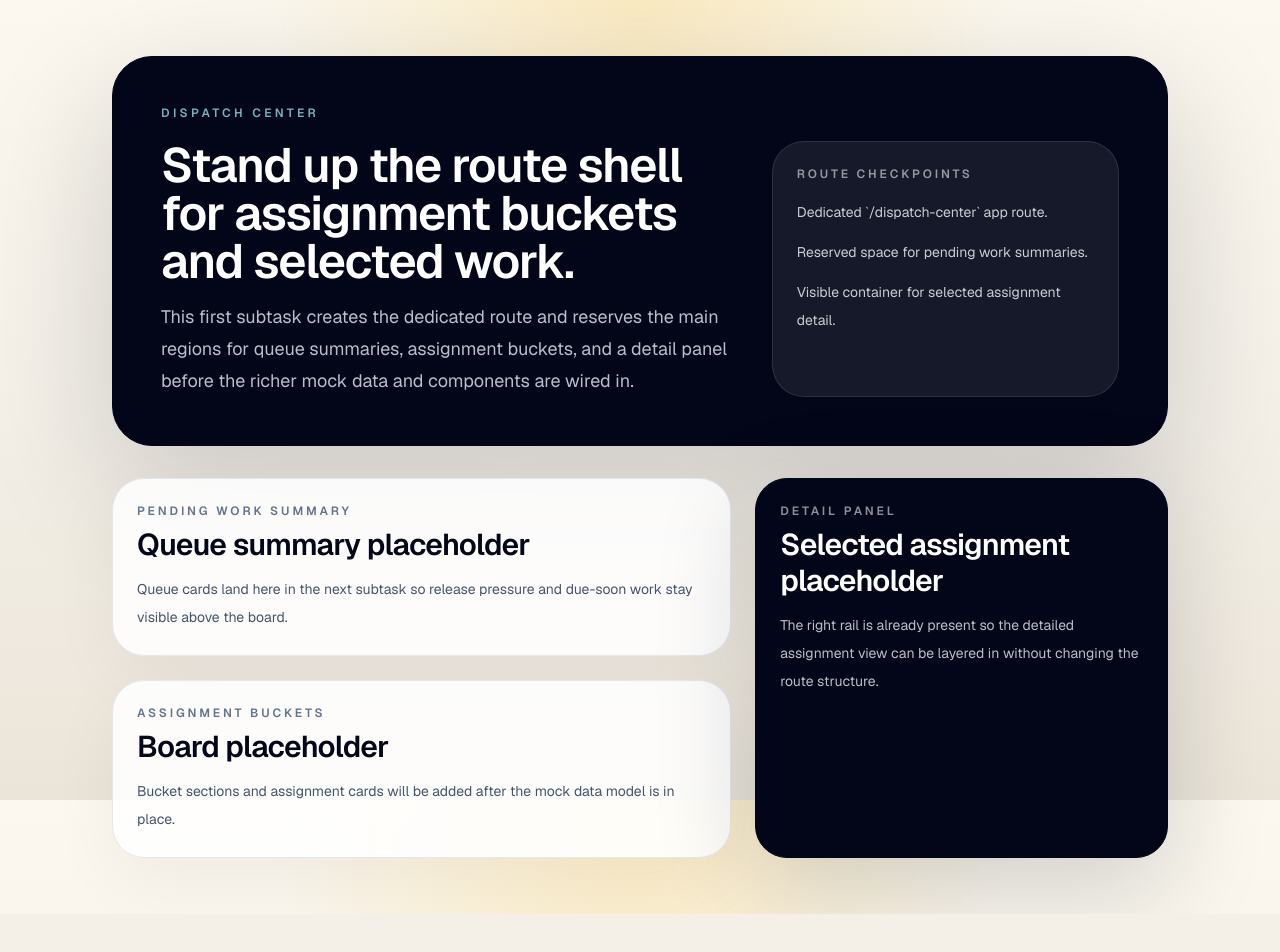
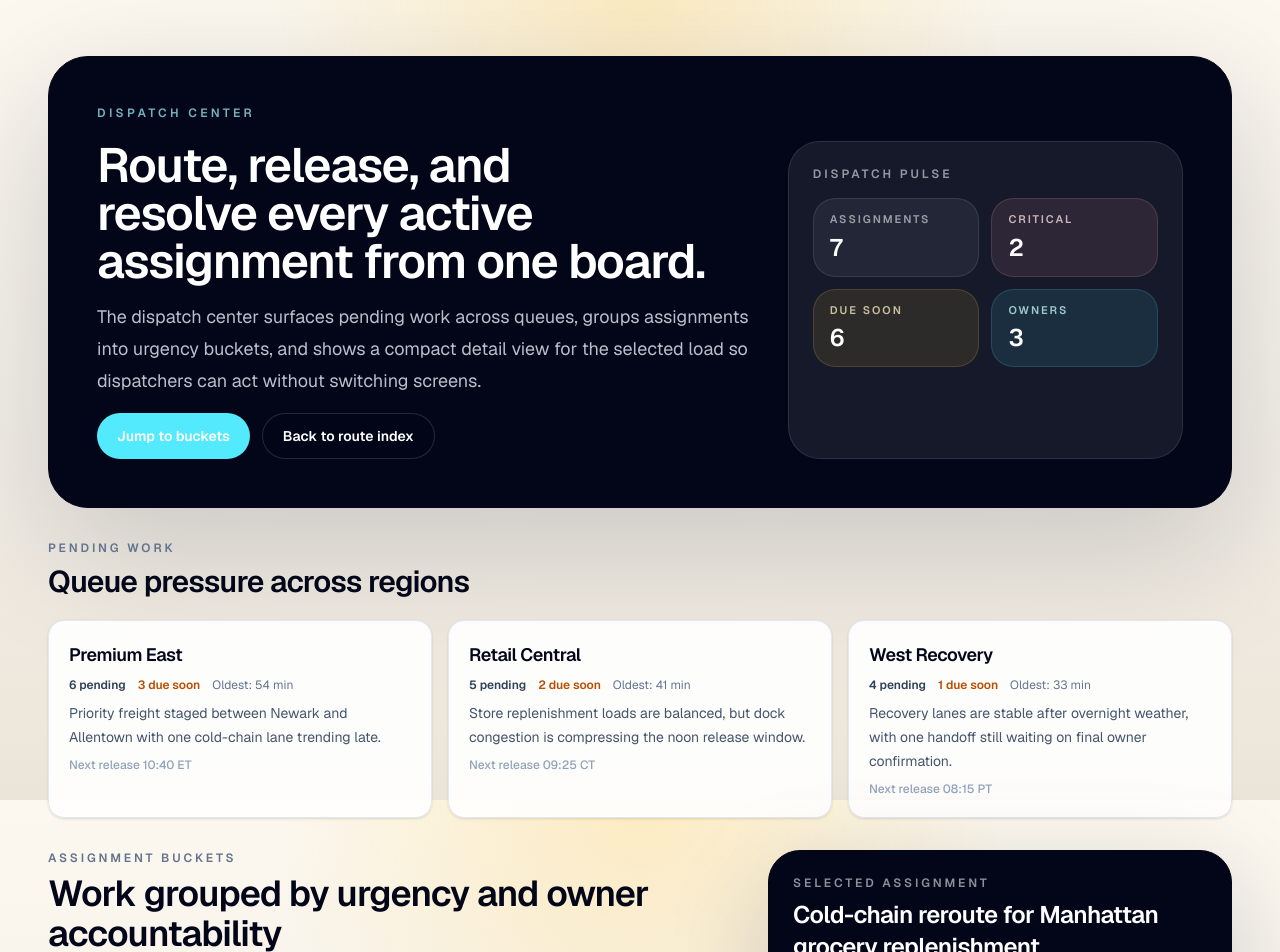
Before and after one commit to iamasx/api-test, a Next.js app: page /dispatch-center in a window 1280 px wide. Shown: the top 952 px of the page. Before the commit the page ends 914 px from the top, so only its background shows below. Built offline with nearby package versions, Linux system fonts and the light colour scheme.

Commit message:
feat: assemble dispatch center route with buckets, queues, and detail
Wire bucket sections, queue summaries, metrics pulse, and the detail
panel into one coherent dispatch center page layout.

Co-Authored-By: Claude Opus 4.6 (1M context) <noreply@anthropic.com>

```diff
--- a/src/app/dispatch-center/page.tsx
+++ b/src/app/dispatch-center/page.tsx
@@ -1,14 +1,40 @@
 import type { Metadata } from "next";
+import Link from "next/link";
+
+import { DispatchBucketSection } from "./_components/dispatch-bucket-section";
+import { DispatchDetailPanel } from "./_components/dispatch-detail-panel";
+import {
+  dispatchAssignments,
+  dispatchBuckets,
+  dispatchOwners,
+  dispatchQueues,
+  getDispatchBucketViews,
+  getDispatchMetrics,
+} from "./_lib/dispatch-data";
 
 export const metadata: Metadata = {
   title: "Dispatch Center",
   description:
-    "Initial route shell for the dispatch center operational workspace.",
+    "Operational dispatch center with assignment buckets, pending counts, and assignment detail.",
 };
 
 export default function DispatchCenterPage() {
+  const metrics = getDispatchMetrics(
+    dispatchAssignments,
+    dispatchQueues,
+    dispatchOwners,
+  );
+  const bucketViews = getDispatchBucketViews(
+    dispatchBuckets,
+    dispatchAssignments,
+    dispatchOwners,
+    dispatchQueues,
+  );
+  const featuredAssignment = bucketViews[0]?.assignments[0] ?? null;
+
   return (
-    <main className="mx-auto flex w-full max-w-6xl flex-col gap-8 px-6 py-10 sm:px-10 lg:px-12 lg:py-14">
+    <main className="mx-auto flex w-full max-w-7xl flex-col gap-8 px-6 py-10 sm:px-10 lg:px-12 lg:py-14">
+      {/* Hero header */}
       <section className="overflow-hidden rounded-[2.5rem] border border-slate-950 bg-slate-950 px-6 py-8 text-white shadow-[0_40px_130px_rgba(15,23,42,0.18)] sm:px-10 sm:py-10 lg:px-12 lg:py-12">
         <p className="text-xs font-semibold uppercase tracking-[0.28em] text-cyan-200/72">
           Dispatch Center
@@ -16,78 +42,133 @@ export default function DispatchCenterPage() {
         <div className="mt-5 grid gap-8 lg:grid-cols-[minmax(0,1.25fr)_minmax(260px,0.75fr)]">
           <div className="space-y-4">
             <h1 className="max-w-4xl text-4xl font-semibold tracking-tight text-balance sm:text-5xl">
-              Stand up the route shell for assignment buckets and selected work.
+              Route, release, and resolve every active assignment from one board.
             </h1>
             <p className="max-w-3xl text-base leading-8 text-slate-200/82 sm:text-lg">
-              This first subtask creates the dedicated route and reserves the
-              main regions for queue summaries, assignment buckets, and a detail
-              panel before the richer mock data and components are wired in.
+              The dispatch center surfaces pending work across queues, groups
+              assignments into urgency buckets, and shows a compact detail view
+              for the selected load so dispatchers can act without switching
+              screens.
             </p>
+            <div className="flex flex-col gap-3 sm:flex-row">
+              <a
+                href="#dispatch-buckets"
+                className="inline-flex items-center justify-center rounded-full bg-cyan-300 px-5 py-3 text-sm font-semibold text-slate-950 transition hover:bg-cyan-200"
+              >
+                Jump to buckets
+              </a>
+              <Link
+                href="/"
+                className="inline-flex items-center justify-center rounded-full border border-white/14 bg-slate-950/30 px-5 py-3 text-sm font-semibold text-slate-100 transition hover:border-white/30 hover:bg-slate-900/60"
+              >
+                Back to route index
+              </Link>
+            </div>
           </div>
 
           <div className="rounded-[2rem] border border-white/10 bg-white/8 p-6">
             <p className="text-xs font-semibold uppercase tracking-[0.24em] text-white/55">
-              Route checkpoints
+              Dispatch pulse
             </p>
-            <ul className="mt-4 space-y-3 text-sm leading-7 text-white/78">
-              <li>Dedicated `/dispatch-center` app route.</li>
-              <li>Reserved space for pending work summaries.</li>
-              <li>Visible container for selected assignment detail.</li>
-            </ul>
+            <div className="mt-4 grid grid-cols-2 gap-3">
+              <div className="rounded-[1.4rem] border border-white/10 bg-white/6 px-4 py-3">
+                <p className="text-[11px] font-semibold uppercase tracking-[0.18em] text-white/55">
+                  Assignments
+                </p>
+                <p className="mt-1 text-2xl font-semibold">{metrics.totalAssignments}</p>
+              </div>
+              <div className="rounded-[1.4rem] border border-rose-300/16 bg-rose-300/10 px-4 py-3">
+                <p className="text-[11px] font-semibold uppercase tracking-[0.18em] text-rose-100/75">
+                  Critical
+                </p>
+                <p className="mt-1 text-2xl font-semibold">{metrics.criticalCount}</p>
+              </div>
+              <div className="rounded-[1.4rem] border border-amber-300/16 bg-amber-300/10 px-4 py-3">
+                <p className="text-[11px] font-semibold uppercase tracking-[0.18em] text-amber-100/75">
+                  Due soon
+                </p>
+                <p className="mt-1 text-2xl font-semibold">{metrics.dueSoonCount}</p>
+              </div>
+              <div className="rounded-[1.4rem] border border-cyan-300/16 bg-cyan-300/10 px-4 py-3">
+                <p className="text-[11px] font-semibold uppercase tracking-[0.18em] text-cyan-100/75">
+                  Owners
+                </p>
+                <p className="mt-1 text-2xl font-semibold">{metrics.ownerCount}</p>
+              </div>
+            </div>
           </div>
         </div>
       </section>
 
+      {/* Queue summaries */}
+      <section aria-label="Queue summaries">
+        <div className="space-y-2">
+          <p className="text-xs font-semibold uppercase tracking-[0.24em] text-slate-500">
+            Pending work
+          </p>
+          <h2 className="text-3xl font-semibold tracking-tight text-slate-950">
+            Queue pressure across regions
+          </h2>
+        </div>
+        <div className="mt-5 grid gap-4 sm:grid-cols-2 lg:grid-cols-3" role="list" aria-label="Queues">
+          {dispatchQueues.map((queue) => (
+            <article
+              key={queue.id}
+              role="listitem"
+              className="rounded-2xl border border-slate-200 bg-white/90 p-5 shadow-sm"
+            >
+              <p className="text-lg font-semibold tracking-tight text-slate-950">
+                {queue.name}
+              </p>
+              <div className="mt-2 flex flex-wrap gap-3 text-xs">
+                <span className="font-semibold text-slate-700">
+                  {queue.pendingCount} pending
+                </span>
+                <span className="font-semibold text-amber-700">
+                  {queue.dueSoon} due soon
+                </span>
+                <span className="text-slate-500">
+                  Oldest: {queue.oldestAge}
+                </span>
+              </div>
+              <p className="mt-2 text-sm leading-6 text-slate-600">
+                {queue.summary}
+              </p>
+              <p className="mt-2 text-xs font-medium text-slate-400">
+                {queue.releaseWindow}
+              </p>
+            </article>
+          ))}
+        </div>
+      </section>
+
+      {/* Buckets + detail */}
       <section
-        aria-labelledby="dispatch-center-shell-zones"
-        className="grid gap-6 xl:grid-cols-[minmax(0,1.2fr)_minmax(320px,0.8fr)]"
+        id="dispatch-buckets"
+        className="grid gap-6 xl:grid-cols-[minmax(0,1.2fr)_minmax(340px,0.8fr)] xl:items-start"
       >
-        <div className="space-y-6">
-          <div className="rounded-[2rem] border border-slate-200 bg-white/88 p-6 shadow-[0_20px_70px_rgba(15,23,42,0.05)]">
+        <div className="space-y-8">
+          <div className="space-y-2">
             <p className="text-xs font-semibold uppercase tracking-[0.24em] text-slate-500">
-              Pending work summary
+              Assignment buckets
             </p>
-            <h2
-              id="dispatch-center-shell-zones"
-              className="mt-2 text-3xl font-semibold tracking-tight text-slate-950"
-            >
-              Queue summary placeholder
+            <h2 className="text-3xl font-semibold tracking-tight text-slate-950 sm:text-4xl">
+              Work grouped by urgency and owner accountability
             </h2>
-            <p className="mt-3 text-sm leading-7 text-slate-600">
-              Queue cards land here in the next subtask so release pressure and
-              due-soon work stay visible above the board.
+            <p className="max-w-2xl text-sm leading-7 text-slate-600">
+              Each bucket collects assignments at a similar urgency level so
+              dispatchers can sweep one tier before moving to the next.
             </p>
           </div>
 
-          <div className="rounded-[2rem] border border-slate-200 bg-white/88 p-6 shadow-[0_20px_70px_rgba(15,23,42,0.05)]">
-            <p className="text-xs font-semibold uppercase tracking-[0.24em] text-slate-500">
-              Assignment buckets
-            </p>
-            <h2 className="mt-2 text-3xl font-semibold tracking-tight text-slate-950">
-              Board placeholder
-            </h2>
-            <p className="mt-3 text-sm leading-7 text-slate-600">
-              Bucket sections and assignment cards will be added after the mock
-              data model is in place.
-            </p>
-          </div>
+          {bucketViews.map((bucket) => (
+            <DispatchBucketSection key={bucket.id} bucket={bucket} />
+          ))}
         </div>
 
-        <aside
-          aria-label="Selected assignment detail"
-          className="rounded-[2rem] border border-slate-950 bg-slate-950 p-6 text-white shadow-[0_28px_100px_rgba(15,23,42,0.18)]"
-        >
-          <p className="text-xs font-semibold uppercase tracking-[0.24em] text-white/55">
-            Detail panel
-          </p>
-          <h2 className="mt-2 text-3xl font-semibold tracking-tight">
-            Selected assignment placeholder
-          </h2>
-          <p className="mt-3 text-sm leading-7 text-white/74">
-            The right rail is already present so the detailed assignment view can
-            be layered in without changing the route structure.
-          </p>
-        </aside>
+        {featuredAssignment && (
+          <DispatchDetailPanel assignment={featuredAssignment} />
+        )}
       </section>
     </main>
   );
```
